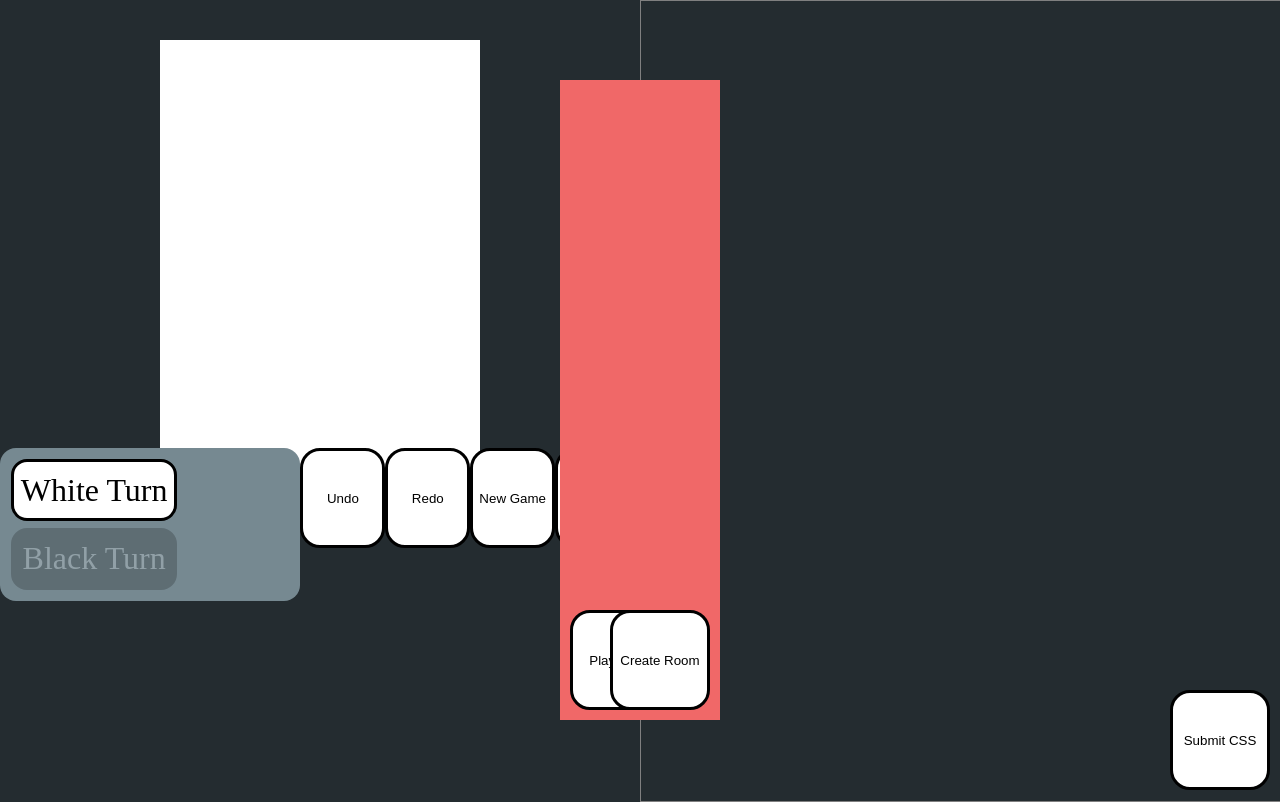
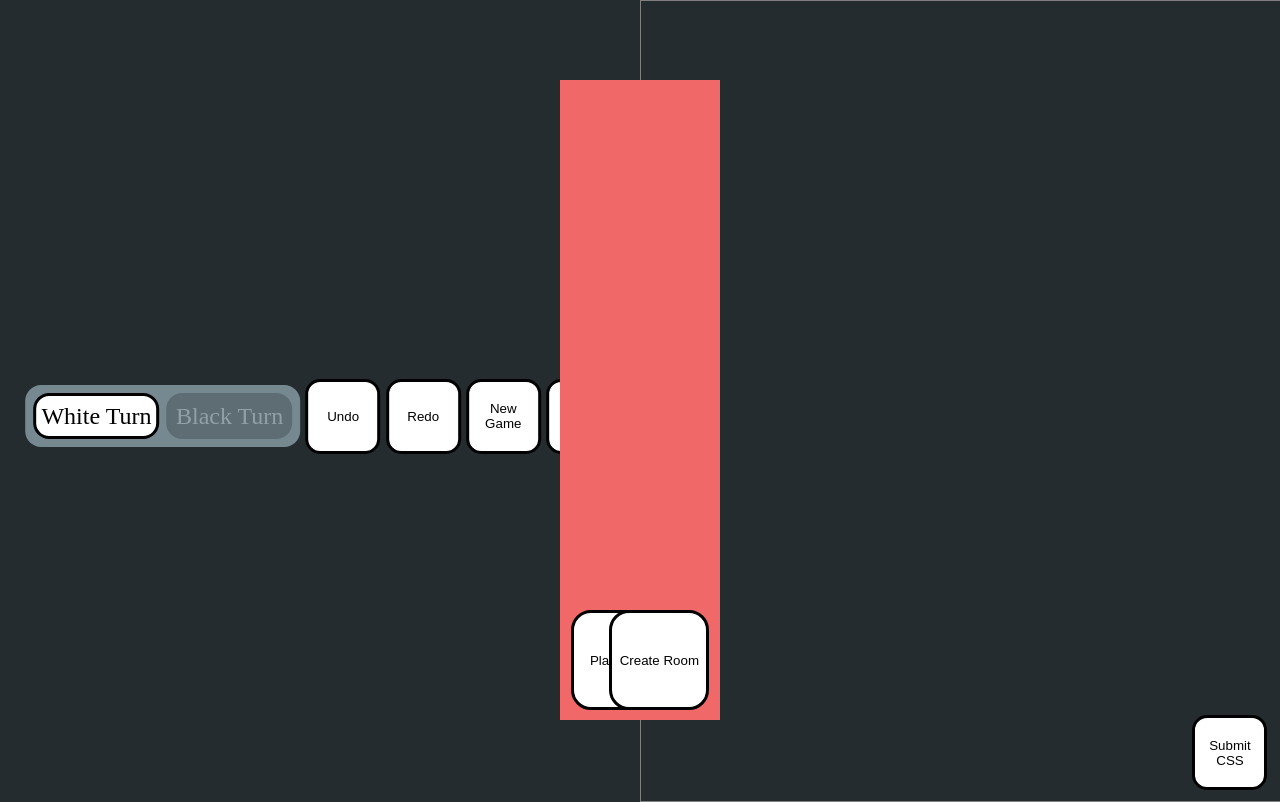
Before and after one commit to rorymcd98/CheSS, a website built with webpack: page src/html/index.html in a window 1280 px wide. Built offline with nearby package versions, Linux system fonts and the light colour scheme; no server answers; what monaco-editor would draw is missing.

Commit message:
css working

```diff
--- a/src/css/main-styles.css
+++ b/src/css/main-styles.css
@@ -1,11 +1,13 @@
 :root{
-    --board-size:      35vw;
-    --board-size-limit: 40vh;
+    --board-size:      75vh;
     --box-size:  calc(var(--board-size)/8);
+    --leg-size:  calc(var(--board-size)/28);
+    --button-width: calc(var(--board-size)/8);
+    --button-height: calc(var(--board-size)/8);
+
     --dark:      rgb(97, 97, 97);
     --light:     rgb(222, 222, 222);
     --hover:     rgb(212, 203, 128);
-    --leg-size:  1vw;
     --valid-move-light: #e7df9a;
     --valid-move-dark: rgb(171, 167, 103);
   }
@@ -34,7 +36,7 @@ body{
 #checkmate-text{
   text-align: center;
   color: white;
-  font-size: 6rem;
+  font-size: 6vh;
 }
 
 
@@ -47,6 +49,7 @@ body{
   position: absolute;
   display: flex;
   flex-direction: column;
+  justify-content: center;
   left: 0%;
   right: 50%;
   top: 0%;
@@ -99,25 +102,14 @@ body{
 
 #board-container{
   position: relative;
-  top: 5%;
+  top: 2%;
   left: 50%;
-  justify-content: center;
+}
+.board{
+  position: relative;
   transform: translate(-50%);
   width: var(--board-size);
   height: var(--board-size);
-  max-width: var(--board-size-limit);
-  max-height: var(--board-size-limit);
-  background-color:  rgb(255, 255, 255);
-  padding-bottom: 10vw;
-}
-.board{
-  position: relative;
-  top: 0%;
-  left: 0%;
-  width: var(--board-size);
-  height: var(--board-size);
-  max-width: var(--board-size-limit);
-  max-height: var(--board-size-limit);
   border-spacing: 0;
 }
 td.legend{
@@ -128,8 +120,9 @@ td.legend{
   font-size: calc(0.7*var(--leg-size));
 }
 td.legend[data-leg-fyle]{
-  height: var(--leg-size);
+  max-height: var(--leg-size);
   width: var(--box-size);
+  font-size: calc(0.7*var(--leg-size));
 }
 td.legend[data-leg-rank]{
   min-width: var(--leg-size);
@@ -179,26 +172,32 @@ td.legend.bottom:last-child{
 .turn-control-dashboard{
   position: relative;
   left: 50%;
+  min-height: var(--button-height);
+  max-height: var(--button-height);
   justify-content: center;
+  align-items: center;
   transform: translate(-50%);
+  padding-top: 4vh;
   display: inline-flex;
+  margin-inline: 0.4vh;
 }
 .turn-indicator-container{
   display: inline-block;
-  border-radius: 1rem;
+  border-radius: 2vh;
   background-color: rgb(118, 137, 145);
-  padding: 0.5rem;
+  margin-inline: 0.4%;
+  padding: 1%;
 }
 .turn-indicator{
   display: inline-flex;
-  width: 10rem;
-  height: 3.5rem;
-  border-radius: 1rem;
-  font-size: 2rem;
+  width: 15vh;
+  height: 5vh;
+  margin: 0.2vh;
+  border-radius: inherit;
+  font-size: 3vh;
   justify-content: center;
   align-items: center;
   border: solid black;
-  margin: 0.2rem;
 }
 #white-turn-indicator{
   opacity: 20%;
@@ -221,11 +220,12 @@ button{
   background-color: white;
   color: black;
   border: solid black;
-  width: 100px;
-  height: 100px;
-  border-radius: 20px;
+  width: var(--button-width);
+  height: var(--button-height);
+  border-radius: 20%;
   cursor: pointer;
   transition: opacity 0.5s;
+  margin-inline: 0.4%;
 }
 #undo-button,
 #redo-button,
@@ -261,13 +261,13 @@ button{
 
 /* Pieces */
 .piece::after{
-  font-size: 3vw;
+  font-size: 7vh;
 }
 .piece[bold]::after{
   font-weight: bold;
 }
 .piece[big]::after{
-  font-size: 6vw;
+  font-size: 14vh;
 }
 .piece[ghost]::after{
   opacity: 50%;
--- a/src/html/index.html
+++ b/src/html/index.html
@@ -9,12 +9,13 @@
 </head>
 <body>
     <div id="checkmate-overlay">
+        <h2 id="player-id-text"></h2>
+        <h2 id="player-col-text"></h2>
+        <h2 id="room-id-text"></h2>
         <h1 id="checkmate-text">Checkmate!</h1>
         <button id="play-again-button">Play Again</button>
     </div>
-    <h2 id="player-id-text"></h2>
-    <h2 id="player-col-text"></h2>
-    <h2 id="room-id-text"></h2>
+
     <div id="left-panel">
         <div id = "board-container"></div>
         <div class = "turn-control-dashboard">
--- a/src/js/main.js
+++ b/src/js/main.js
@@ -99,8 +99,8 @@ function initMain(){
         playerColTextEle.style.display = displayValue;
         roomIdTextEle.style.display = displayValue;
 
-        undoButton.disable = setVal;
-        redoButton.disable = setVal;
+        undoButton.disabled = setVal;
+        redoButton.disabled = setVal;
         undoButton.style.opacity = setVal ? '50%':"100%";
         redoButton.style.opacity = setVal ? '50%':"100%";
     }
@@ -183,7 +183,7 @@ function initMain(){
 
 
 
-    //Create
+    //Create the board
     setMultiplayer(true);
     newGame();
 }
```
